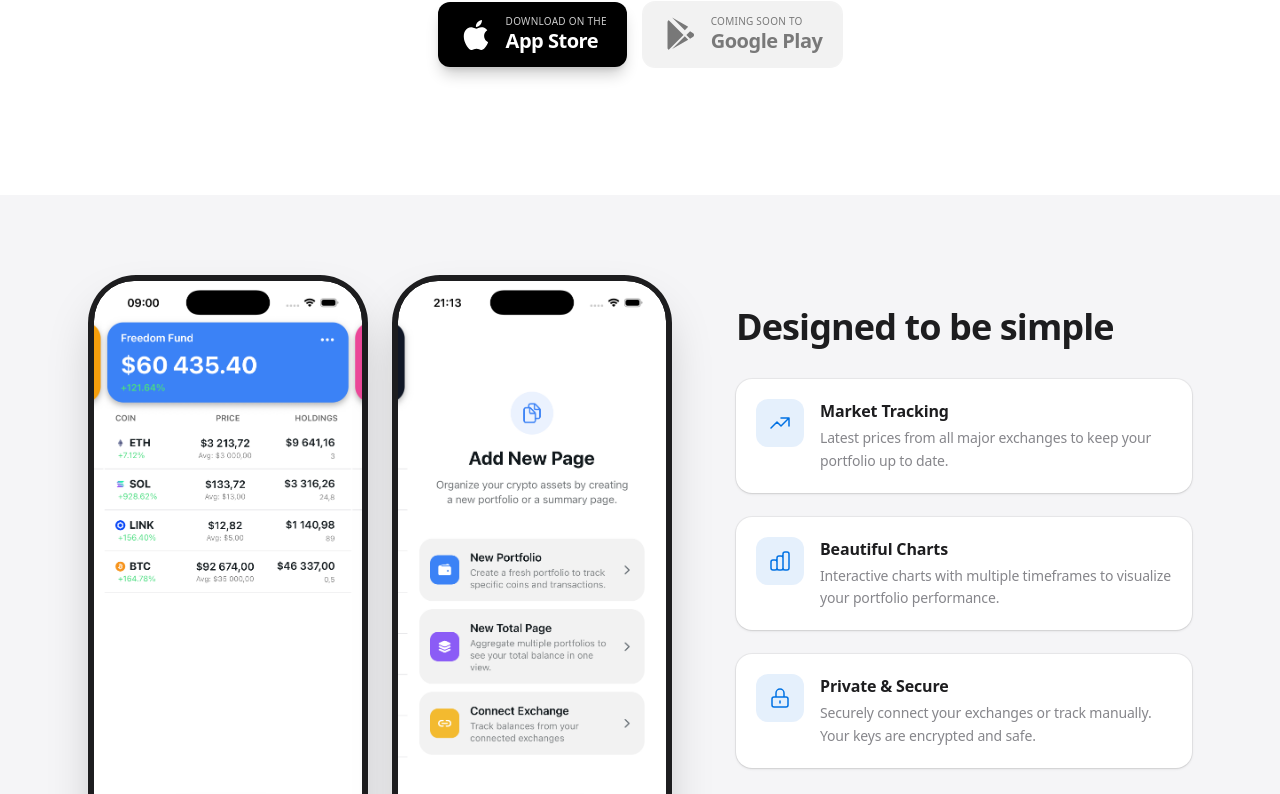
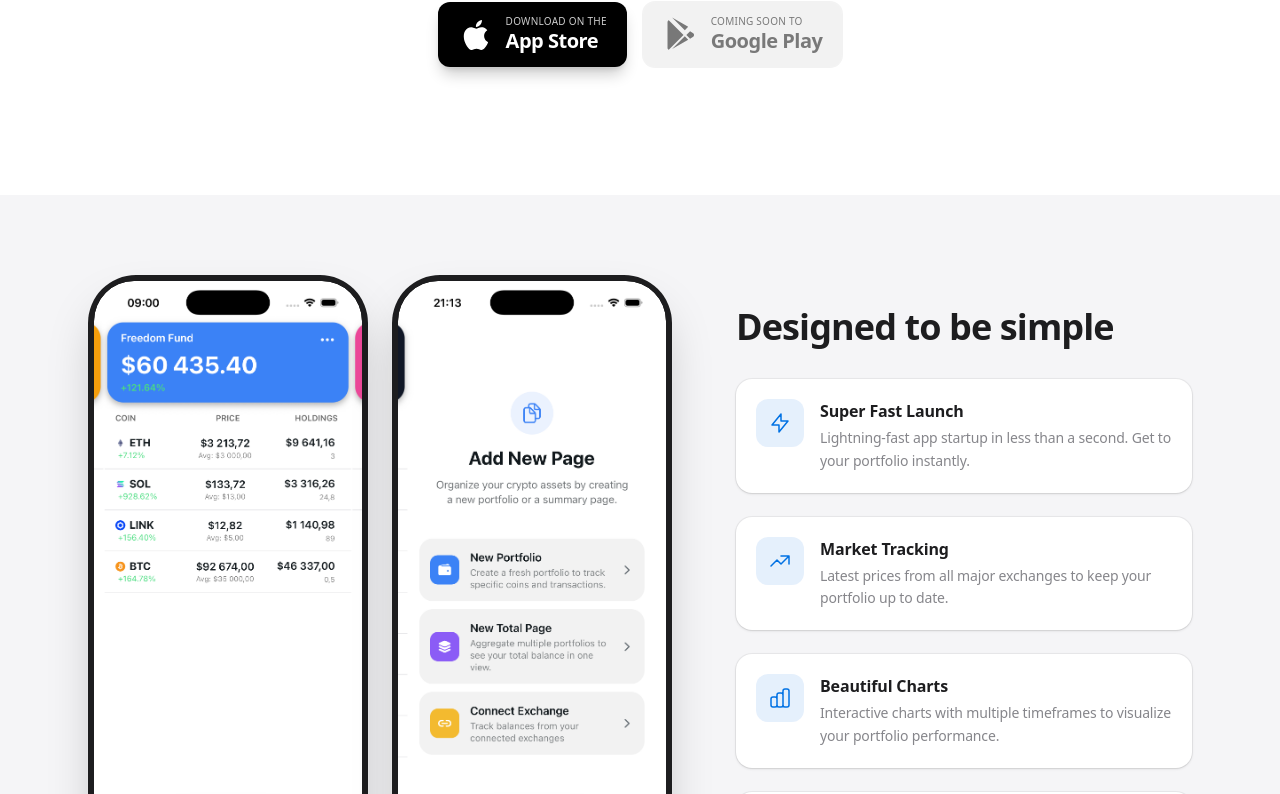
Before and after one commit to gug007/crypto-portfolio-next, a Next.js app: page / in a window 1280 px wide. Shown: the part 495-1289 px from the top of the page. Built offline with nearby package versions, Linux system fonts and the light colour scheme.

Commit message:
Add "Super Fast Launch" feature to homepage with icon and description, highlighting app's quick startup time for improved user engagement.

```diff
--- a/src/app/page.tsx
+++ b/src/app/page.tsx
@@ -150,6 +150,26 @@ export default function Home() {
                             strokeLinecap="round"
                             strokeLinejoin="round"
                             strokeWidth={1.5}
+                            d="M13 10V3L4 14h7v7l9-11h-7z"
+                          />
+                        </svg>
+                      ),
+                      title: "Super Fast Launch",
+                      description:
+                        "Lightning-fast app startup in less than a second. Get to your portfolio instantly.",
+                    },
+                    {
+                      icon: (
+                        <svg
+                          className="h-6 w-6"
+                          fill="none"
+                          stroke="currentColor"
+                          viewBox="0 0 24 24"
+                        >
+                          <path
+                            strokeLinecap="round"
+                            strokeLinejoin="round"
+                            strokeWidth={1.5}
                             d="M13 7h8m0 0v8m0-8l-8 8-4-4-6 6"
                           />
                         </svg>
```
